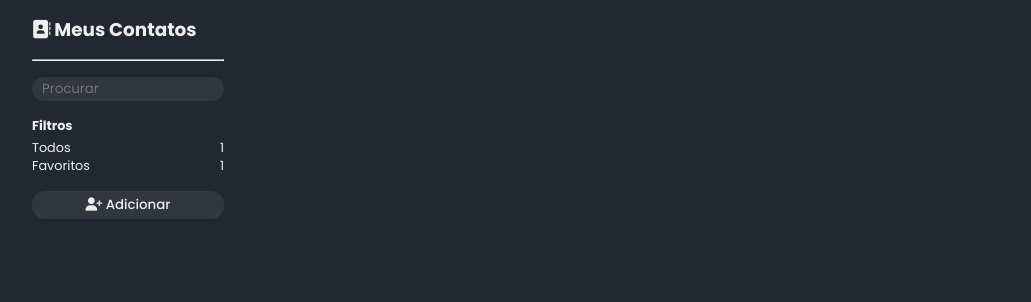
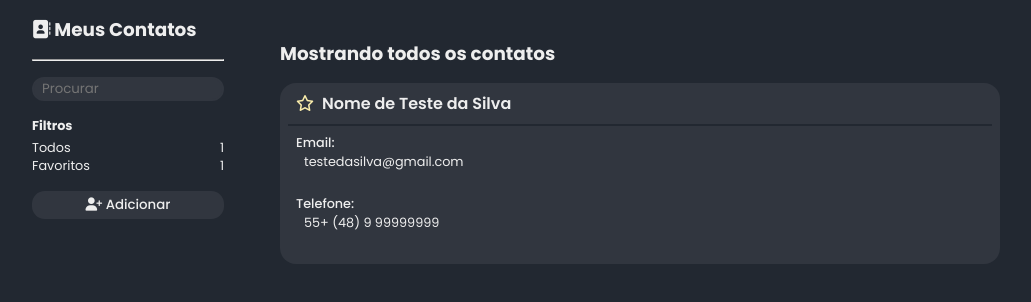
Before and after one commit to CauaMotta/contact_list_v2, a React (Vite) app: page / in a window 1280 px wide. Shown: the top 302 px of the page, without its empty margins (112-1143 px from the left). Built offline with nearby package versions, Linux system fonts and the light colour scheme.

Commit message:
Card dos contatos criado

```diff
--- a/src/App.tsx
+++ b/src/App.tsx
@@ -1,4 +1,5 @@
-import Sidebar from './containers/Sidebar/Index'
+import ContactList from './containers/ContactList'
+import Sidebar from './containers/Sidebar'
 import GlobalStyle, { Container } from './styles'
 
 function App() {
@@ -7,6 +8,7 @@ function App() {
       <GlobalStyle />
       <Container>
         <Sidebar />
+        <ContactList />
       </Container>
     </>
   )
--- /dev/null
+++ b/src/components/Contact/index.tsx
@@ -0,0 +1,44 @@
+import { useState } from 'react'
+import { Container, Header, EditButton, MainContent, TextArea } from './styles'
+
+const Contact = () => {
+  const [favorite, setFavorite] = useState(false)
+  const [editing, setEditing] = useState(false)
+
+  return (
+    <Container>
+      <Header>
+        <div>
+          <label htmlFor="fav">
+            {favorite ? (
+              <i className="fa-solid fa-star"></i>
+            ) : (
+              <i className="fa-regular fa-star"></i>
+            )}
+          </label>
+          <input
+            onChange={({ target }) => setFavorite(target.checked)}
+            id="fav"
+            type="checkbox"
+          />
+          <p>Nome de Teste da Silva</p>
+        </div>
+        <EditButton>
+          <i className="fa-solid fa-pen-to-square"></i>
+        </EditButton>
+      </Header>
+      <MainContent>
+        <p>Email:</p>
+        <TextArea disabled={!editing} rows={1}>
+          testedasilva@gmail.com
+        </TextArea>
+        <p>Telefone:</p>
+        <TextArea disabled={!editing} rows={1}>
+          55+ (48) 9 99999999
+        </TextArea>
+      </MainContent>
+    </Container>
+  )
+}
+
+export default Contact
--- /dev/null
+++ b/src/components/Contact/styles.ts
@@ -0,0 +1,84 @@
+import styled from 'styled-components'
+import variables from '../../styles/variables'
+
+export const Container = styled.div`
+  width: 100%;
+  background-color: ${variables.secondaryColor};
+  color: ${variables.fontColor};
+  border-radius: 1rem;
+  padding: 0.5rem;
+  cursor: pointer;
+
+  &:hover {
+    box-shadow: 0 4px 4px rgba(0, 0, 0, 0.1);
+
+    button {
+      display: block;
+    }
+  }
+`
+
+export const Header = styled.div`
+  display: flex;
+  justify-content: space-between;
+  align-items: center;
+  border-bottom: 2px solid ${variables.background};
+  padding: 0 0.5rem 0.5rem 0.5rem;
+  margin-bottom: 0.5rem;
+
+  input {
+    display: none;
+  }
+
+  label {
+    cursor: pointer;
+    color: ${variables.favColor};
+
+    &:hover {
+      color: ${variables.favHover};
+    }
+  }
+
+  p {
+    display: inline;
+
+    color: ${variables.fontColor};
+    font-weight: 600;
+    margin-left: 0.5rem;
+  }
+`
+
+export const EditButton = styled.button`
+  display: none;
+  color: ${variables.fontColor};
+  font-size: 1rem;
+  background-color: transparent;
+  border: none;
+  cursor: pointer;
+
+  &:hover {
+    color: ${variables.focus};
+  }
+`
+
+export const MainContent = styled.div`
+  padding: 0 0.5rem;
+
+  p {
+    font-size: 0.8rem;
+    font-weight: 500;
+  }
+`
+
+export const TextArea = styled.textarea`
+  background-color: transparent;
+  width: 100%;
+  font-size: 0.8rem;
+  line-height: 1.25rem;
+  color: ${variables.fontColor};
+  margin-bottom: 1rem;
+  resize: none;
+  border: none;
+  outline: none;
+  padding-left: 0.5rem;
+`
--- /dev/null
+++ b/src/containers/ContactList/index.tsx
@@ -0,0 +1,14 @@
+import Contact from '../../components/Contact'
+import { Title } from '../../styles'
+import { MainContainer } from './styles'
+
+const ContactList = () => {
+  return (
+    <MainContainer>
+      <Title>Mostrando todos os contatos</Title>
+      <Contact />
+    </MainContainer>
+  )
+}
+
+export default ContactList
--- /dev/null
+++ b/src/containers/ContactList/styles.ts
@@ -0,0 +1,7 @@
+import styled from 'styled-components'
+
+export const MainContainer = styled.main`
+  padding: 2.5rem;
+  height: 100vh;
+  overflow-y: scroll;
+`
--- a/src/styles/variables.ts
+++ b/src/styles/variables.ts
@@ -5,6 +5,9 @@ export default {
   secondaryColor: '#31363F',
   focus: '#76ABAE',
 
+  favColor: '#FBEEAC',
+  favHover: '#F4D160',
+
   // Font
   fontFamily: 'Poppins, sans-serif'
 }
```
